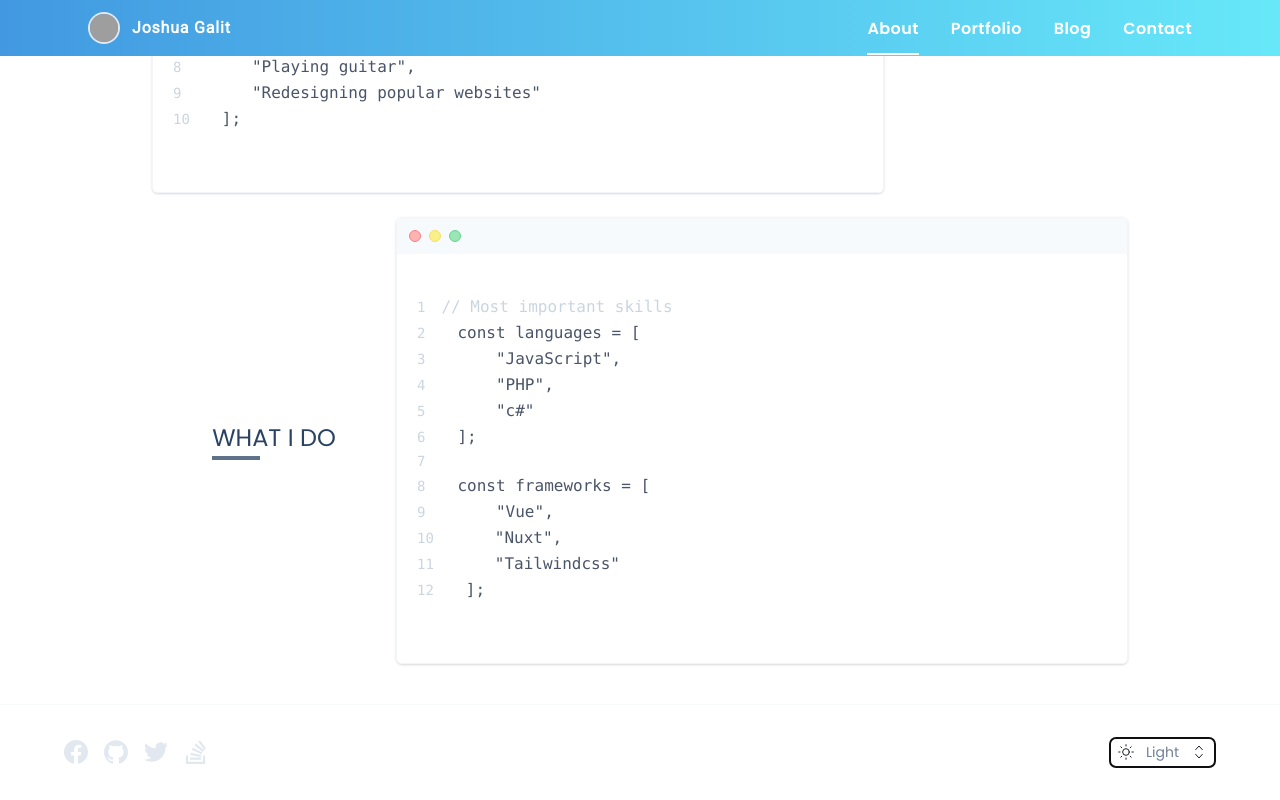
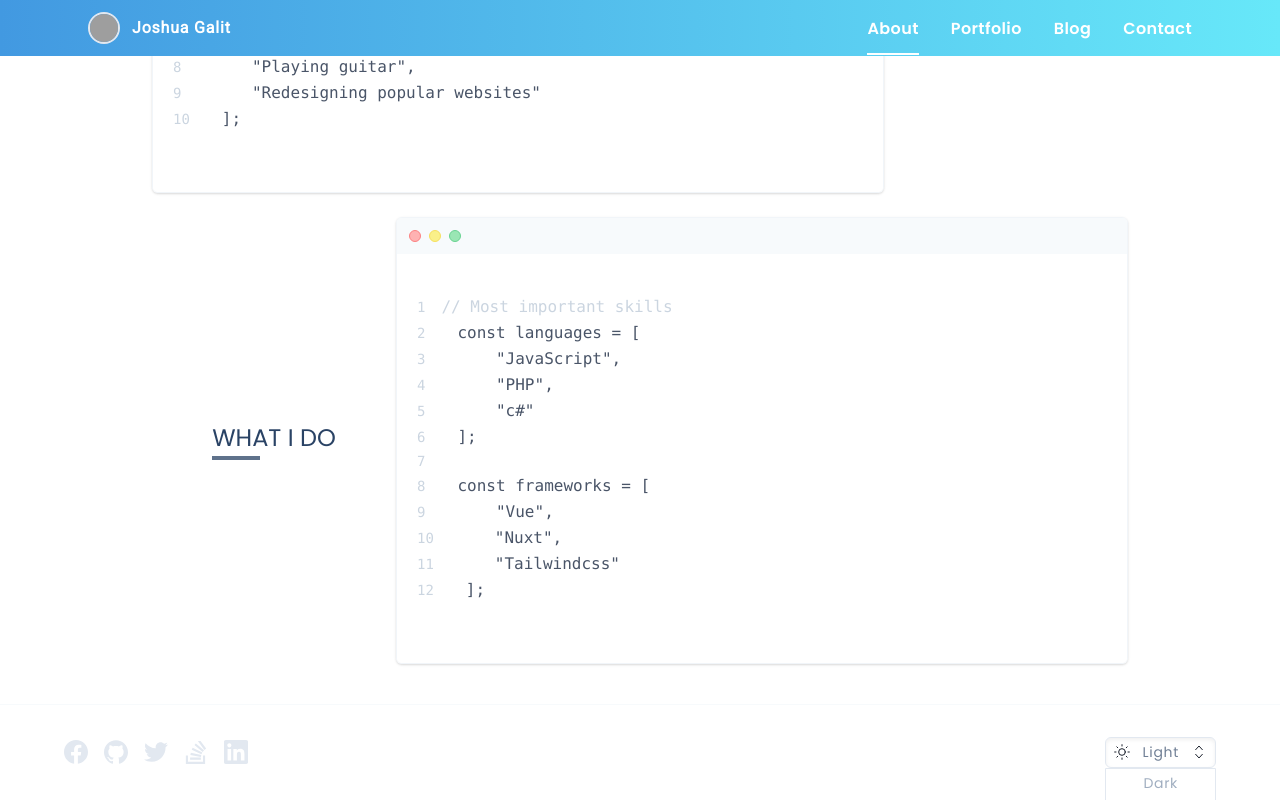
Before and after one commit to acatzk/my-website, a Nuxt app: page / in a window 1280 px wide. Both pictures are taken after a click on the button "Light". Shown: the part 632-1432 px from the top of the page. Built offline with nearby package versions, Linux system fonts and the light colour scheme; grey boxes are pictures that could not be loaded.

Commit message:
add toggle to show dark and light selection

```diff
--- a/components/TheFooter.vue
+++ b/components/TheFooter.vue
@@ -1,7 +1,7 @@
 <template>
   <footer class="py-8 px-6 border-t border-gray-100">
     <div class="container mx-auto max-w-6xl flex flex-col space-y-3">
-      <div class="flex items-center justify-between">
+      <div class="flex items-center justify-between flex-wrap">
         <ul class="flex items-center justify-start space-x-4">
           <li v-for="(link, i) in links" :key="i">
             <a :href="link.to" target="_blank" class="focus:outline-none text-gray-300">
@@ -10,21 +10,26 @@
           </li>
         </ul>
         <div class="relative">
-          <button class="border w-full flex items-center space-x-3 rounded-md py-1 px-2">
+          <button class="border w-full flex items-center space-x-3 rounded-md py-1 px-2 focus:outline-none"
+                  :class="[toggle ? 'shadow-inner' : 'shadown-none']"
+                  @click.prevent="toggle = !toggle">
             <span>
-              <svg class="w-4 h-4" viewBox="0 0 24 24" stroke="currentColor" stroke-width="1.5" stroke-linecap="round" stroke-linejoin="round" fill="none" shape-rendering="geometricPrecision"><circle cx="12" cy="12" r="5"></circle><path d="M12 1v2"></path><path d="M12 21v2"></path><path d="M4.22 4.22l1.42 1.42"></path><path d="M18.36 18.36l1.42 1.42"></path><path d="M1 12h2"></path><path d="M21 12h2"></path><path d="M4.22 19.78l1.42-1.42"></path><path d="M18.36 5.64l1.42-1.42"></path></svg>
-              <svg class="hidden w-6 h-6 fill-current" viewBox="0 0 24 24" stroke="currentColor" stroke-width="1.5" stroke-linecap="round" stroke-linejoin="round" fill="none" shape-rendering="geometricPrecision"><path d="M21 12.79A9 9 0 1111.21 3 7 7 0 0021 12.79z"></path></svg>
+              <svg v-if="mode === 'Light'" class="w-4 h-4" viewBox="0 0 24 24" stroke="currentColor" stroke-width="1.5" stroke-linecap="round" stroke-linejoin="round" fill="none" shape-rendering="geometricPrecision"><circle cx="12" cy="12" r="5"></circle><path d="M12 1v2"></path><path d="M12 21v2"></path><path d="M4.22 4.22l1.42 1.42"></path><path d="M18.36 18.36l1.42 1.42"></path><path d="M1 12h2"></path><path d="M21 12h2"></path><path d="M4.22 19.78l1.42-1.42"></path><path d="M18.36 5.64l1.42-1.42"></path></svg>
+              <svg v-else class="w-4 h-4" viewBox="0 0 24 24" stroke="currentColor" stroke-width="1.5" stroke-linecap="round" stroke-linejoin="round" fill="none" shape-rendering="geometricPrecision"><path d="M21 12.79A9 9 0 1111.21 3 7 7 0 0021 12.79z"></path></svg>
             </span>
-            <span class="text-sm text-gray-600">Light</span>
+            <span class="text-sm text-gray-600 tracking-wider">{{ mode }}</span>
             <span>
               <svg class="w-4 h-4" viewBox="0 0 24 24" stroke="currentColor" stroke-width="1.5" stroke-linecap="round" stroke-linejoin="round" fill="none" shape-rendering="geometricPrecision" style="color: currentcolor;"><path d="M17 8.517L12 3 7 8.517M7 15.48l5 5.517 5-5.517"></path></svg>
             </span>
           </button>
-          <div class="absolute inset-x-0 bg-white">
-            <!-- <ul class="text-center text-sm text-gray-600 border border-gray-400">
-              <li>Dark</li>
-              <li>Light</li>
-            </ul> -->
+          <div class="absolute inset-x-0 bg-white" :class="[toggle ? 'block' : 'hidden']">
+            <!-- <button @click="toggle = !toggle" class="w-full cursor-default h-screen fixed inset-0 bg-gray-200 bg-opacity-40 focus:outline-none"></button> -->
+            <div>
+              <ul class="text-center text-sm text-gray-500 border border-gray-300 rounded-b overflow-hidden">
+                <li class="py-1 cursor-pointer tracking-wider hover:bg-cyan-400 hover:text-white transition ease-in-out duration-150" @click="mode = 'Dark'">Dark</li>
+                <li class="py-1 cursor-pointer tracking-wider hover:bg-cyan-400 hover:text-white transition ease-in-out duration-150" @click="mode = 'Light'">Light</li>
+              </ul>
+            </div>
           </div>
         </div>
       </div>
@@ -36,6 +41,8 @@
   export default {
     data () {
       return {
+        toggle: false,
+        mode: 'Light',
         links: [
           {
             icon: '<svg class="w-6 h-6 fill-current transition ease-in-out duration-150 hover:text-blue-facebook" role="img" viewBox="0 0 24 24" fill="currentColor" xmlns="http://www.w3.org/2000/svg"><title>Facebook icon</title><path d="M23.9981 11.9991C23.9981 5.37216 18.626 0 11.9991 0C5.37216 0 0 5.37216 0 11.9991C0 17.9882 4.38789 22.9522 10.1242 23.8524V15.4676H7.07758V11.9991H10.1242V9.35553C10.1242 6.34826 11.9156 4.68714 14.6564 4.68714C15.9692 4.68714 17.3424 4.92149 17.3424 4.92149V7.87439H15.8294C14.3388 7.87439 13.8739 8.79933 13.8739 9.74824V11.9991H17.2018L16.6698 15.4676H13.8739V23.8524C19.6103 22.9522 23.9981 17.9882 23.9981 11.9991Z"></path></svg>',
@@ -52,6 +59,10 @@
           {
             icon: '<svg class="w-6 h-6 fill-current transition ease-in-out duration-150 hover:text-orange-stackoverflow" role="img" viewBox="0 0 24 24" fill="currentColor" xmlns="http://www.w3.org/2000/svg"><title>Stack Overflow icon</title><path d="M18.986 21.865v-6.404h2.134V24H1.844v-8.539h2.13v6.404h15.012zM6.111 19.731H16.85v-2.137H6.111v2.137zm.259-4.852l10.48 2.189.451-2.07-10.478-2.187-.453 2.068zm1.359-5.056l9.705 4.53.903-1.95-9.706-4.53-.902 1.936v.014zm2.715-4.785l8.217 6.855 1.359-1.62-8.216-6.853-1.35 1.617-.01.001zM15.751 0l-1.746 1.294 6.405 8.604 1.746-1.294L15.749 0h.002z"></path></svg>',
             to: 'https://stackoverflow.com/users/14108225/joshua-galit'
+          },
+          {
+            icon: '<svg class="w-6 h-6 fill-current transition ease-in-out duration-150 hover:text-blue-linkedin" role="img" viewBox="0 0 24 24" fill="currentColor" xmlns="http://www.w3.org/2000/svg"><title>LinkedIn icon</title><path d="M20.447 20.452h-3.554v-5.569c0-1.328-.027-3.037-1.852-3.037-1.853 0-2.136 1.445-2.136 2.939v5.667H9.351V9h3.414v1.561h.046c.477-.9 1.637-1.85 3.37-1.85 3.601 0 4.267 2.37 4.267 5.455v6.286zM5.337 7.433c-1.144 0-2.063-.926-2.063-2.065 0-1.138.92-2.063 2.063-2.063 1.14 0 2.064.925 2.064 2.063 0 1.139-.925 2.065-2.064 2.065zm1.782 13.019H3.555V9h3.564v11.452zM22.225 0H1.771C.792 0 0 .774 0 1.729v20.542C0 23.227.792 24 1.771 24h20.451C23.2 24 24 23.227 24 22.271V1.729C24 .774 23.2 0 22.222 0h.003z"></path></svg>',
+            to: 'https://www.linkedin.com/in/joshua-galit-7b6b84200/'
           }
         ]
       }
```
